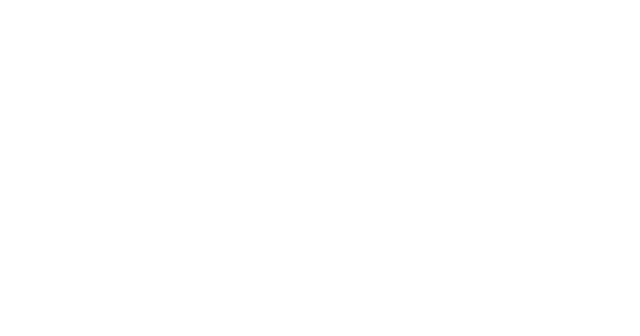
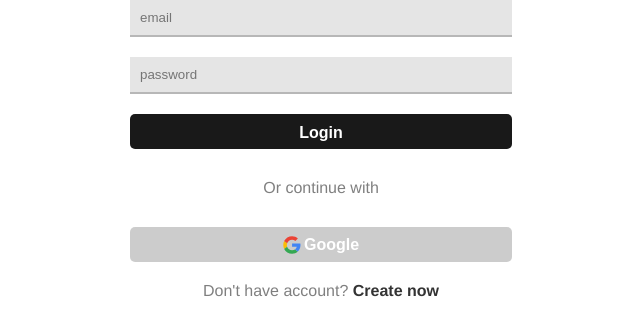
Before and after one commit to TheWoxPL/local-mechanic-frontend, a React (Vite) app: page /login in a window 1280 px wide. Before the commit this address had no page. Shown: the top 336 px of the page, without its empty margins (319-959 px from the left). Built offline with nearby package versions, Linux system fonts and the light colour scheme.

Commit message:
feat: add login form

```diff
--- /dev/null
+++ b/src/components/LoginForm/LoginForm.module.scss
@@ -0,0 +1,89 @@
+@use '../../assets/styles/theme.scss';
+.container {
+  width: 100%;
+  max-width: 382px;
+  display: flex;
+  flex-direction: column;
+  align-items: center;
+  text-align: center;
+
+  form {
+    display: flex;
+    flex-direction: column;
+    width: 100%;
+
+    .email,
+    .password {
+      border: none;
+      border-bottom: 2px solid theme.$mask-black-20;
+      background-color: theme.$mask-black-10;
+      margin-bottom: 20px;
+      padding: 10px;
+
+      &:focus,
+      :active {
+        outline: none;
+        border-bottom: 2px solid theme.$color-red;
+        border-bottom: 2px solid theme.$mask-black-50;
+      }
+    }
+
+    .loginButton {
+      width: 100%;
+      border: none;
+      background-color: theme.$mask-black-90;
+      padding: 10px;
+      border-radius: 5px;
+      color: white;
+      font-weight: bold;
+      height: 35px;
+      font-size: 1.6rem;
+      transition: 0.2s ease-in-out;
+
+      &:active,
+      :focus {
+        transform: scale(1.05);
+        transition: 0.2s ease-in-out;
+      }
+    }
+  }
+  .orContinueWithText {
+    color: theme.$mask-black-50;
+    margin: 30px 0px 30px 0px;
+  }
+  .googleButton {
+    width: 100%;
+    border: none;
+    background-color: theme.$mask-black-20;
+    margin-bottom: 20px;
+    padding: 10px;
+    border-radius: 5px;
+    color: white;
+    font-weight: bold;
+    height: 35px;
+    display: flex;
+    align-items: center;
+    justify-content: center;
+    gap: 3px;
+    font-size: 1.6rem;
+    transition: 0.2s ease-in-out;
+
+    &:active,
+    :focus {
+      transform: scale(1.05);
+      transition: 0.2s ease-in-out;
+    }
+
+    img {
+      height: 120%;
+    }
+  }
+  .createAccountText {
+    color: theme.$mask-black-50;
+  }
+  .createAccountLink {
+    color: theme.$mask-black-80;
+    font-weight: bold;
+    text-decoration: none;
+  }
+}
--- /dev/null
+++ b/src/components/LoginForm/LoginForm.tsx
@@ -0,0 +1,24 @@
+import { Link } from 'react-router';
+import styles from './LoginForm.module.scss';
+import GoogleLogoSVG from 'src/assets/svgs/google-logo.svg';
+
+export const LoginForm = () => {
+  return (
+    <div className={styles.container}>
+      <form>
+        <label htmlFor="email"></label>
+        <input type="email" id="email" className={styles.email} placeholder="email" />
+        <label htmlFor="password"></label>
+        <input type="password" id="password" className={styles.password} placeholder="password" />
+        <input type="submit" className={styles.loginButton} value="Login"/>
+      </form>
+      <span className={styles.orContinueWithText}> Or continue with</span>
+      <button className={styles.googleButton}>
+        <img src={GoogleLogoSVG} alt="Google logo" />
+        Google</button>
+      <span className={styles.createAccountText}>Don't have account?
+        <Link to="/" className={styles.createAccountLink}> Create now</Link>
+      </span>
+    </div>
+  );
+};
--- a/src/main.tsx
+++ b/src/main.tsx
@@ -6,12 +6,14 @@ import { App } from './App';
   /* TODO: delete line below before merge, to tests only */
 }
 import LoginViewDev from "./pages/loginPageDev/loginPageDev";
+import { LoginPage } from './pages/loginPage/loginPage';
 
 createRoot(document.getElementById('root')!).render(
   <StrictMode>
     <BrowserRouter>
         <Routes>
           <Route path="/" element={<App />} />
+          <Route path="/login" element={<LoginPage />} />
           {/* <Route path="/login" element={<Login />} /> */}
           {/* TODO: delete line below before merge, to tests only */}
           <Route path="/home" element={<LoginViewDev />} />
--- /dev/null
+++ b/src/pages/loginPage/loginPage.module.scss
@@ -0,0 +1,10 @@
+.container {
+  display: flex;
+  flex-direction: column;
+  width: 100%;
+  box-sizing: border-box;
+  padding: 0px 10px;
+}
+:nth-child(1) {
+  align-self: center;
+}
--- /dev/null
+++ b/src/pages/loginPage/loginPage.tsx
@@ -0,0 +1,10 @@
+import { LoginForm } from "src/components/LoginForm/LoginForm";
+import styles from './loginPage.module.scss';
+
+export const LoginPage = () => {
+  return (
+    <div className={styles.container}>
+      <LoginForm />
+    </div>
+  );
+};
--- a/src/utils/callApi.tsx
+++ b/src/utils/callApi.tsx
@@ -22,7 +22,6 @@ export async function callApi<T>(
     body: body ? JSON.stringify(body) : undefined,
   };
 
-  console.log(baseURL + path, options);
   const response = await fetch(baseURL + path, options);
   return response.json();
 }
```
Also changed, not shown: src/assets/svgs/google-logo.svg (added).
